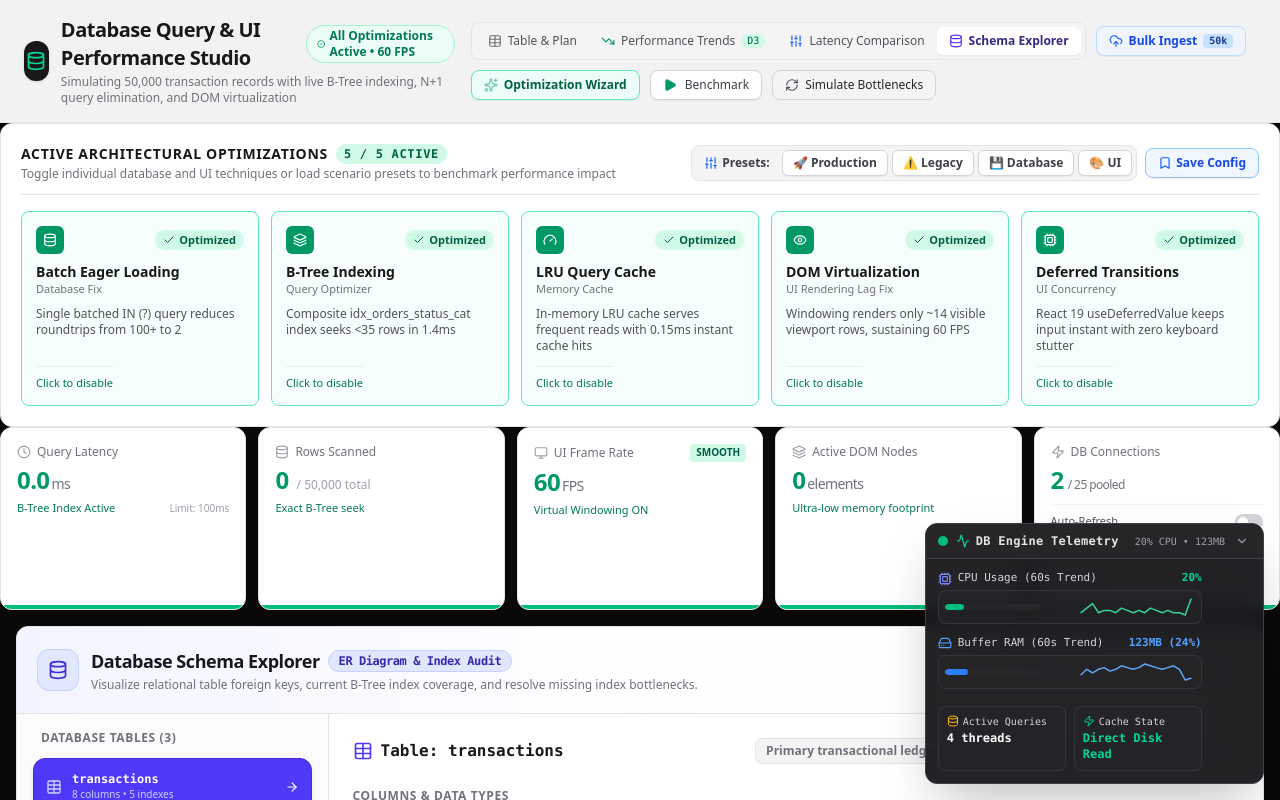
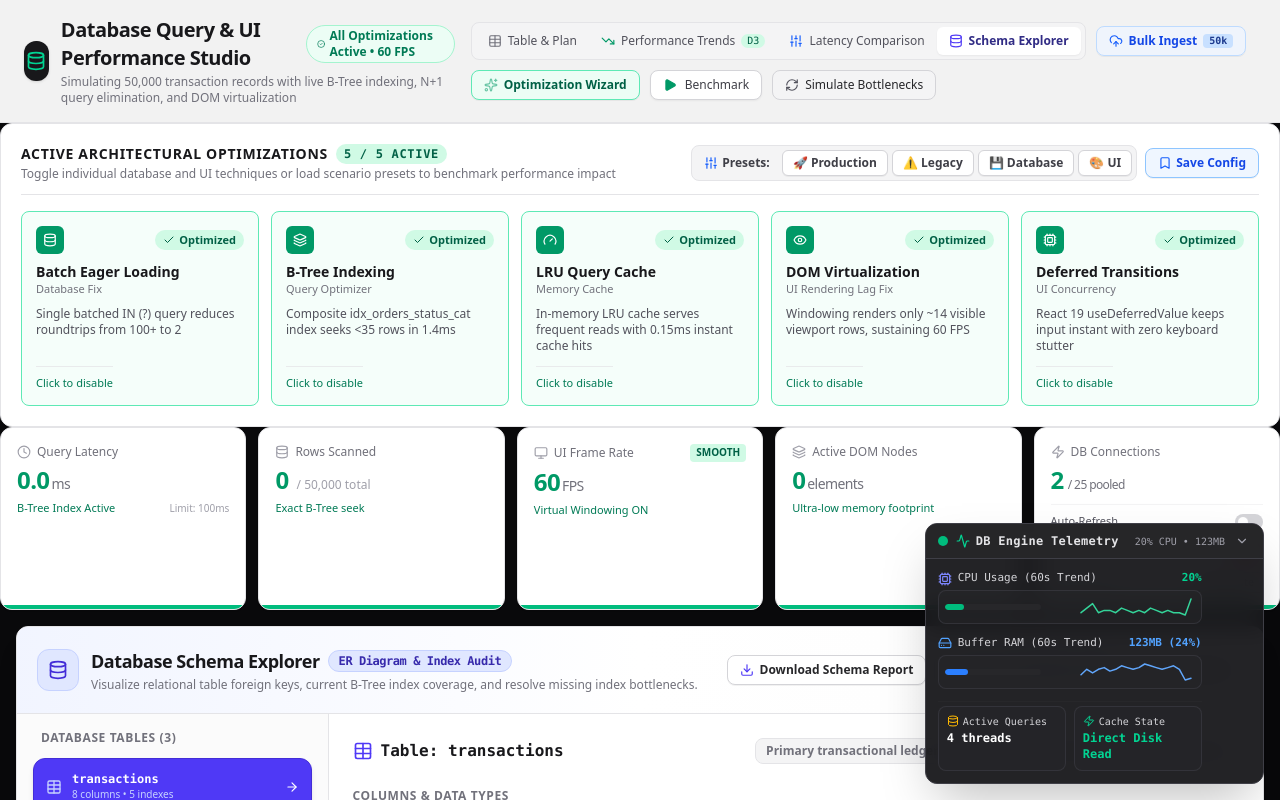
Before and after one commit to m99038765-creator/Database-Query-UI-Performance-Studio, a React (Vite) app: page / in a window 1280 px wide. Both pictures are taken after a click on the button "Schema Explorer". Shown: the top 800 px of the page. Built offline with nearby package versions, Linux system fonts and the light colour scheme.

Commit message:
feat: add database schema diagnostic report export
Implement functionality to download a JSON report containing active optimization flags, table metadata, and diagnostic recommendations for performance analysis.

```diff
--- a/src/components/DatabaseSchemaExplorerView.tsx
+++ b/src/components/DatabaseSchemaExplorerView.tsx
@@ -1,5 +1,5 @@
 import React, { useState } from 'react';
-import { Database, Layers, Key, Link, AlertTriangle, CheckCircle2, Shield, ArrowRight, Zap, Table, Plus, Info, X } from 'lucide-react';
+import { Database, Layers, Key, Link, AlertTriangle, CheckCircle2, Shield, ArrowRight, Zap, Table, Plus, Info, X, Download } from 'lucide-react';
 import { OptimizationFlags } from '../types';
 
 interface DatabaseSchemaExplorerViewProps {
@@ -85,6 +85,30 @@ export const DatabaseSchemaExplorerView: React.FC<DatabaseSchemaExplorerViewProp
     }
   };
 
+  const handleDownloadSchemaReport = () => {
+    const reportData = {
+      timestamp: new Date().toISOString(),
+      activeOptimizationFlags: flags,
+      tables,
+      customCreatedIndexes: createdCustomIndexes,
+      diagnosticSummary: {
+        totalTables: tables.length,
+        missingIndexesIdentified: ['customer_email', 'amount'],
+        recommendation: 'Enable B-Tree Indexing and Batch Eager Loading to resolve query complexity bottlenecks.'
+      }
+    };
+
+    const blob = new Blob([JSON.stringify(reportData, null, 2)], { type: 'application/json' });
+    const url = URL.createObjectURL(blob);
+    const link = document.createElement('a');
+    link.href = url;
+    link.download = `schema-diagnostic-report-${new Date().toISOString().slice(0, 10)}.json`;
+    document.body.appendChild(link);
+    link.click();
+    document.body.removeChild(link);
+    URL.revokeObjectURL(url);
+  };
+
   return (
     <div className="bg-white rounded-xl border border-zinc-200 shadow-xl overflow-hidden flex flex-col">
       {/* Header Bar */}
@@ -107,6 +131,16 @@ export const DatabaseSchemaExplorerView: React.FC<DatabaseSchemaExplorerViewProp
         </div>
 
         <div className="flex items-center gap-2">
+          <button
+            type="button"
+            onClick={handleDownloadSchemaReport}
+            className="inline-flex items-center gap-1.5 px-3 py-1.5 bg-white hover:bg-zinc-50 border border-zinc-300 text-zinc-800 rounded-lg text-xs font-semibold transition-colors cursor-pointer shadow-2xs"
+            title="Download JSON report of current schema diagnostic findings"
+          >
+            <Download className="w-3.5 h-3.5 text-indigo-600" />
+            <span>Download Schema Report</span>
+          </button>
+
           <button
             type="button"
             onClick={() => setShowQueryComplexityInfo(true)}
```
